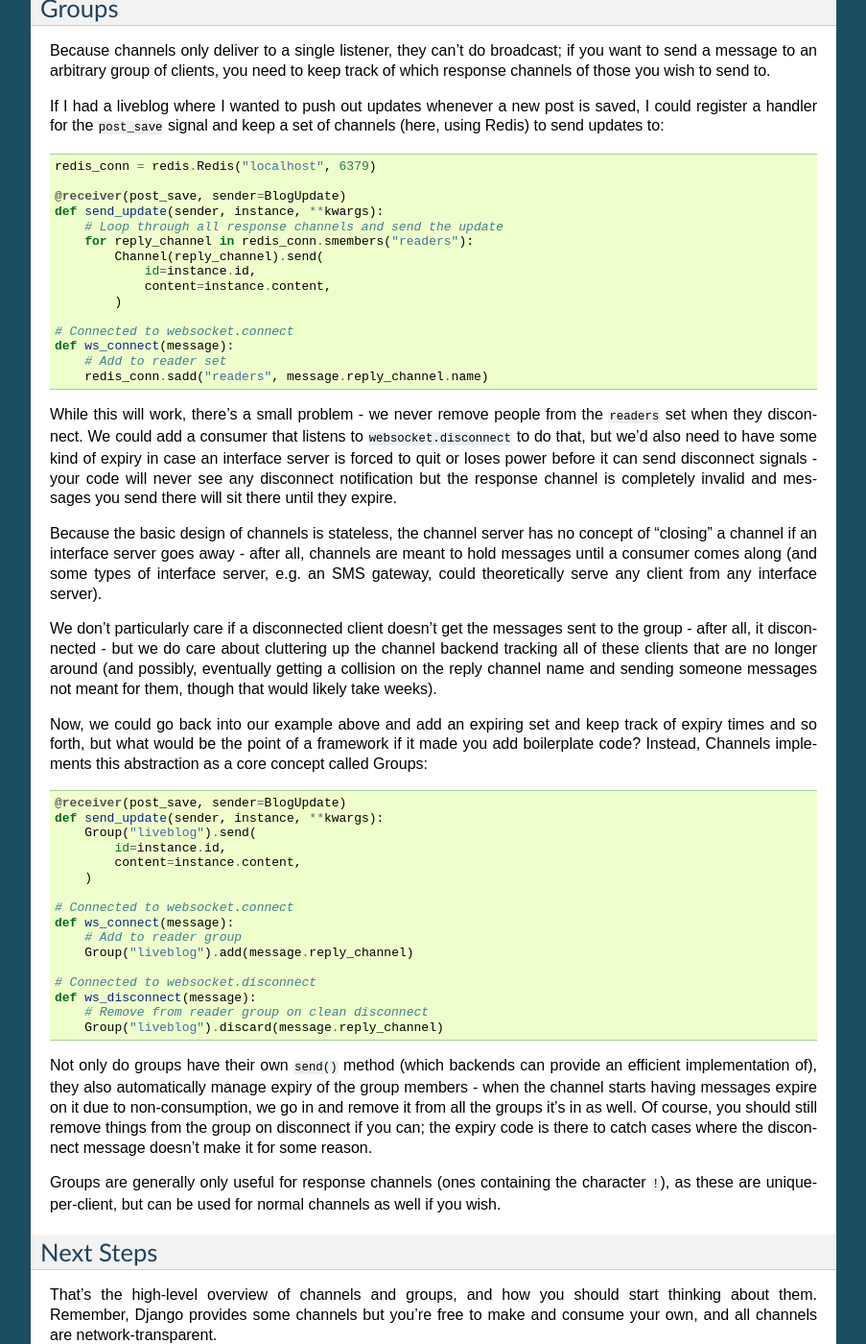
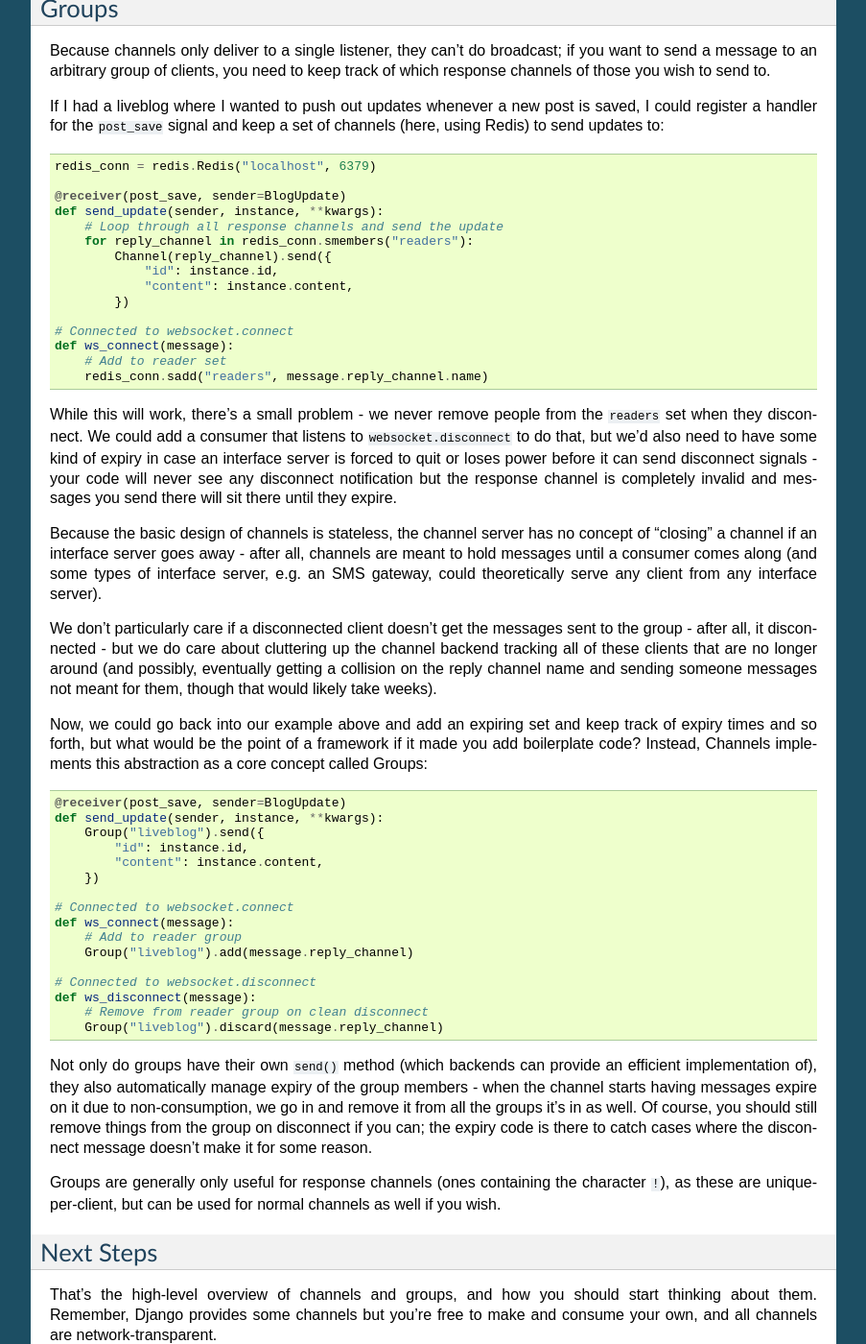
Before and after one commit to phillipchain/DjangoChannels, a Sphinx documentation site: the page built from docs/concepts.rst, in a window 1280 px wide and 1400 px high, scrolled down 2581 px. Shown: the whole window at 96% size, without its empty margins (198-1101 px from the left). Built offline with Sphinx 7.4.7, drawn with Linux system fonts in a browser that asks for light colours.

```diff
--- a/docs/concepts.rst
+++ b/docs/concepts.rst
@@ -184,10 +184,10 @@ set of channels (here, using Redis) to send updates to::
     def send_update(sender, instance, **kwargs):
         # Loop through all response channels and send the update
         for reply_channel in redis_conn.smembers("readers"):
-            Channel(reply_channel).send(
-                id=instance.id,
-                content=instance.content,
-            )
+            Channel(reply_channel).send({
+                "id": instance.id,
+                "content": instance.content,
+            })
 
     # Connected to websocket.connect
     def ws_connect(message):
@@ -222,10 +222,10 @@ abstraction as a core concept called Groups::
 
     @receiver(post_save, sender=BlogUpdate)
     def send_update(sender, instance, **kwargs):
-        Group("liveblog").send(
-            id=instance.id,
-            content=instance.content,
-        )
+        Group("liveblog").send({
+            "id": instance.id,
+            "content": instance.content,
+        })
 
     # Connected to websocket.connect
     def ws_connect(message):
```
